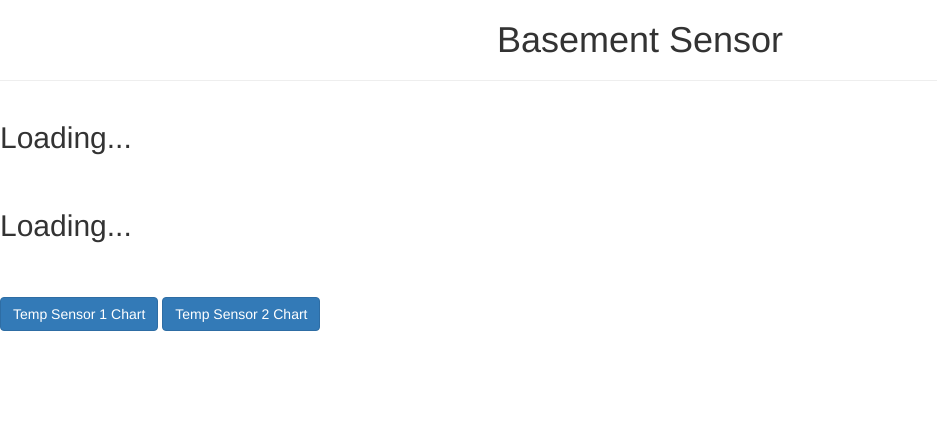
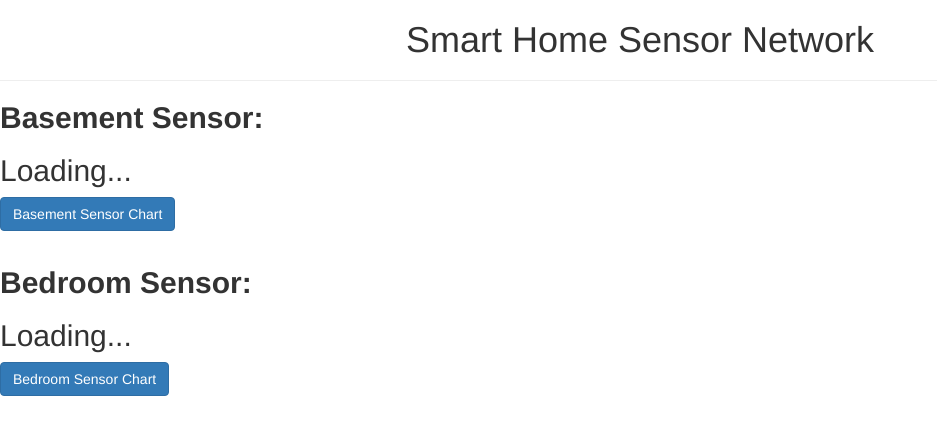
Before and after one commit to bthompson7/pi-sensor, a Flask app: page / in a window 1280 px wide. Shown: the top 435 px of the page, without its empty margins (0-937 px from the left). Run offline with Flask 2, Linux system fonts and the light colour scheme; data that the repository does not hold is empty; parts of the project's set-up code (start-up, migrations or seed data) failed here and were passed over; some libraries are stand-ins or nearby versions.

Commit message:
ui changes

```diff
--- a/server.py
+++ b/server.py
@@ -74,16 +74,13 @@
 
    if temp is None or humid is None:
       return {"response":"bad request"},400
-   #print("Working...")
    temp = float(temp)
    humid = float(humid)
 
    try:
-      #print("Inserting data")
       sqlInsert = ("""INSERT INTO tempdata2 (temp,humd,date) VALUES(%d,%d,NOW())"""%(temp,humid))
       cursor.execute(sqlInsert)
       db.commit()
-     #print("insert was successful!")
 
    except Exception as e:
       db.rollback()
@@ -195,6 +192,7 @@
    x_val = [date[3] for date in data2]
    y_val = [temp[1] for temp in data2] #temp
    y_val2 = [humd[2] for humd in data2] #humd
+   page_title = "Basement Sensor Chart"
    return render_template("chart.html",**locals())
 
 @app.route('/temp2Chart')
@@ -208,6 +206,7 @@
    x_val = [date[3] for date in data2]
    y_val = [temp[1] for temp in data2] #temp
    y_val2 = [humd[2] for humd in data2] #humd
+   page_title = "Bedroom Sensor Chart"
    return render_template("chart.html",**locals())
 
 
--- a/static/main.css
+++ b/static/main.css
@@ -1,5 +1,19 @@
 .sensor-info{
 
-display:flex;
-margin-bottom: 25px;
+display:block;
+margin-bottom: 35px;
+
 }
+
+
+.sensor-location{
+
+font-weight: bold;
+
+}
+
+.page-title{
+
+text-align: center;
+
+}
--- a/templates/chart.html
+++ b/templates/chart.html
@@ -8,10 +8,10 @@
 
 <!--- chart.js for creating the charts --->
 <script src="/static/libs/Chart.bundle.min.js"></script>
-<title>Sensor Graph</title>
+<title>{{page_title}}</title>
 </head>
 <body>
-<h1 align="center">Temperature Sensors - Last 50 Readings</h1>
+<h1 align="center">{{page_title}}</h1>
 <canvas id="myChart" width="200" height="200"></canvas>
 <script>
 
--- a/templates/data.html
+++ b/templates/data.html
@@ -6,25 +6,29 @@
 <script src="/static/libs/popper.min.js"></script>
 <script src="/static/libs/jquery.min.js"></script>
 <script src="/static/libs/bootstrap.min.js"></script>
-<title>Basement Sensor</title>
+<title>Smart Home Sensor Network</title>
 </head>
 <body>
-<h1 align="center">Basement Sensor</h1>
+
+<div class="page-title">
+<h1>Smart Home Sensor Network</h1>
+</div>
 <hr>
 
 <div class="sensor-info">
+<h2 class="sensor-location">Basement Sensor: </h2>
 <h2 id="temp-sensor-1"></h2>
+<a class="btn btn-primary" href="/temp1Chart"  target="_blank" role="button">Basement Sensor Chart</a>
 </div>
 
 <div class="sensor-info">
+<h2 class="sensor-location">Bedroom Sensor: </h2>
 <h2 id="temp-sensor-2"></h2>
+<a class="btn btn-primary" href="/temp2Chart" target="_blank" role="button">Bedroom Sensor Chart</a>
 </div>
 
 <br>
 
-<a class="btn btn-primary" href="/temp1Chart"  target="_blank" role="button">Temp Sensor 1 Chart</a>
-<a class="btn btn-primary" href="/temp2Chart" target="_blank" role="button">Temp Sensor 2 Chart</a>
-
 <script src="/static/main.js"></script>
 </body>
 </html>
```
